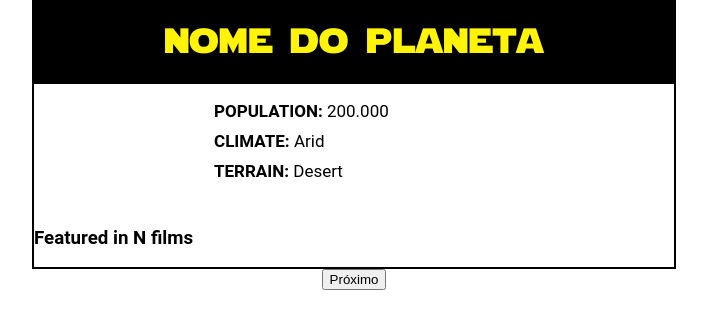
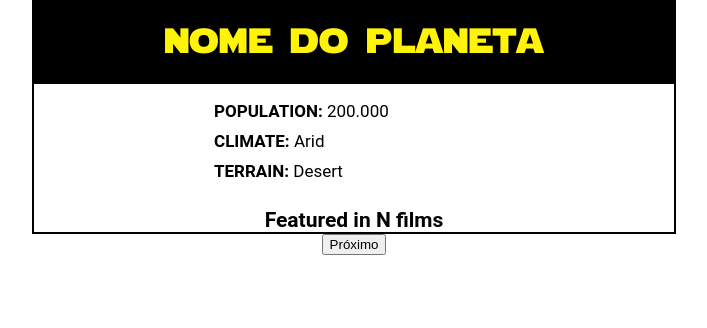
Before and after one commit to Jessycanoronha/sw_app, a React (Create React App) app: page / in a window 1280 px wide. Shown: the top 328 px of the page, without its empty margins (286-993 px from the left). Built offline with nearby package versions, Linux system fonts and the light colour scheme.

Commit message:
Mais estilos adicionados

```diff
--- /dev/null
+++ b/src/Moviedata.css
@@ -0,0 +1,5 @@
+.moviedata {
+	text-align: center;
+	font-size: 21px;
+	margin: 0;
+}
--- a/src/Moviedata.js
+++ b/src/Moviedata.js
@@ -1,10 +1,10 @@
 import React, { Component } from 'react';
-import './App.css';
+import './Moviedata.css';
 
 class Moviedata extends Component {
 	render() {
 		return (
-			<h3>Featured in <span class="movie-number">N</span> films</h3>
+			<h3 class="moviedata">Featured in <span class="movie-number">N</span> films</h3>
 		);
 	}
 }
```
